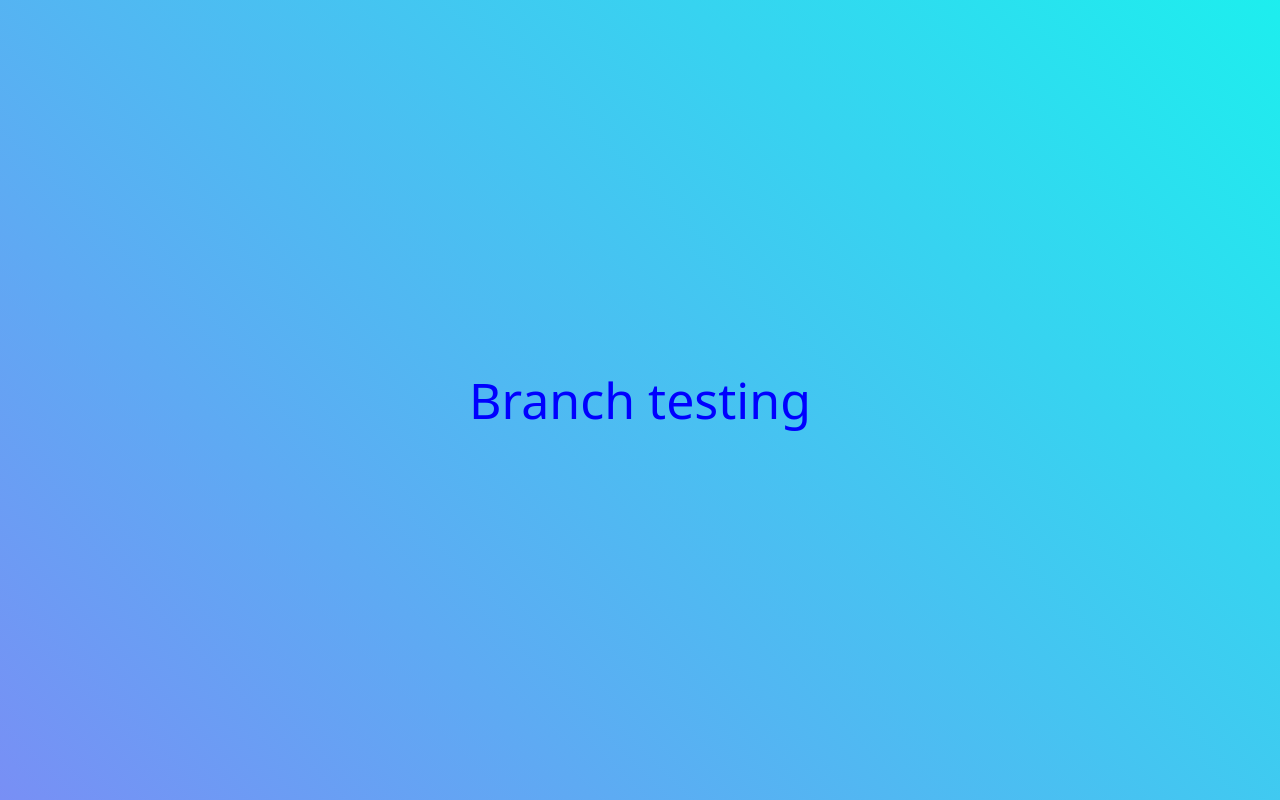
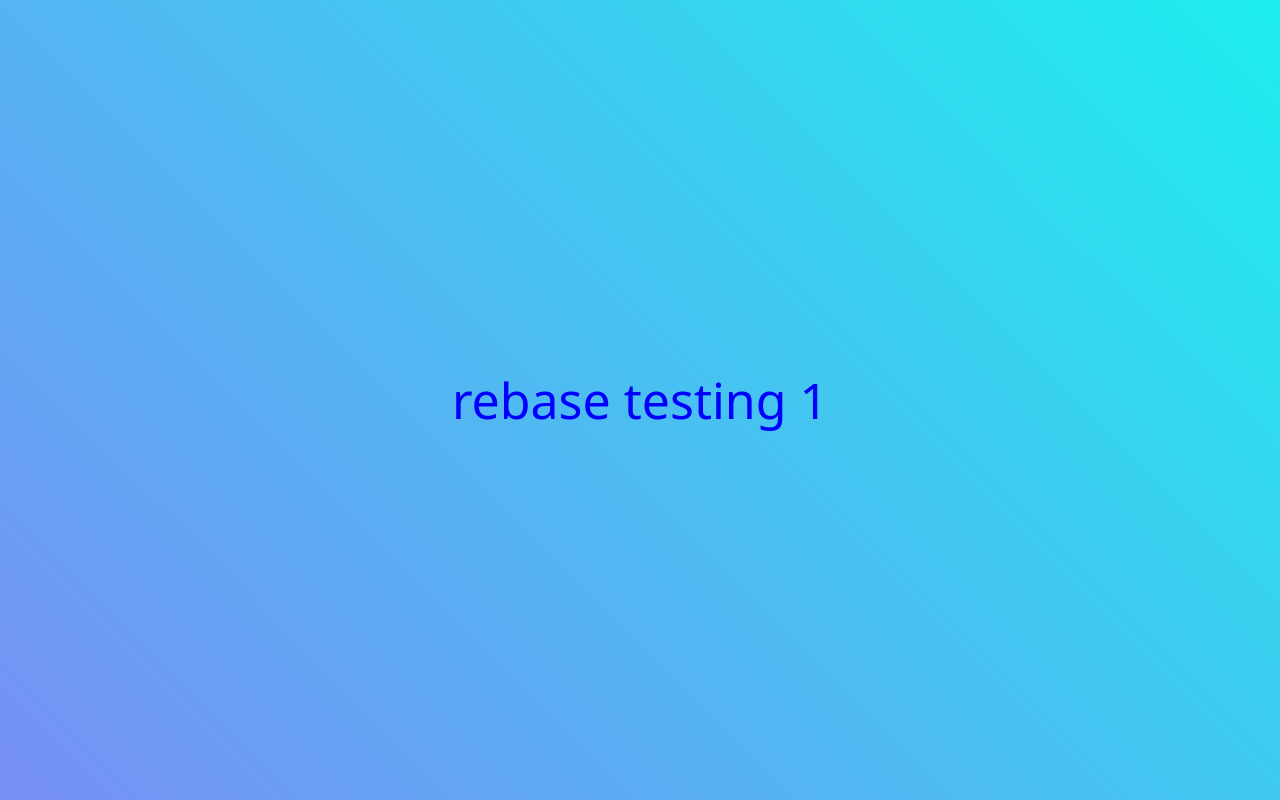
Before and after one commit to iamvince24/jingo_website, a React app: page / in a window 1280 px wide. Built offline with nearby package versions, Linux system fonts and the light colour scheme.

Commit message:
rebase testing 1

```diff
--- a/src/App.jsx
+++ b/src/App.jsx
@@ -2,7 +2,7 @@ import React from "react";
 import "./style.css";
 
 function App() {
-  return <h1 className="text-primary text-4xl font-bold">Branch testing</h1>;
+  return <h1 className="text-primary text-4xl font-bold">rebase testing 1</h1>;
 }
 
 export default App;
```
